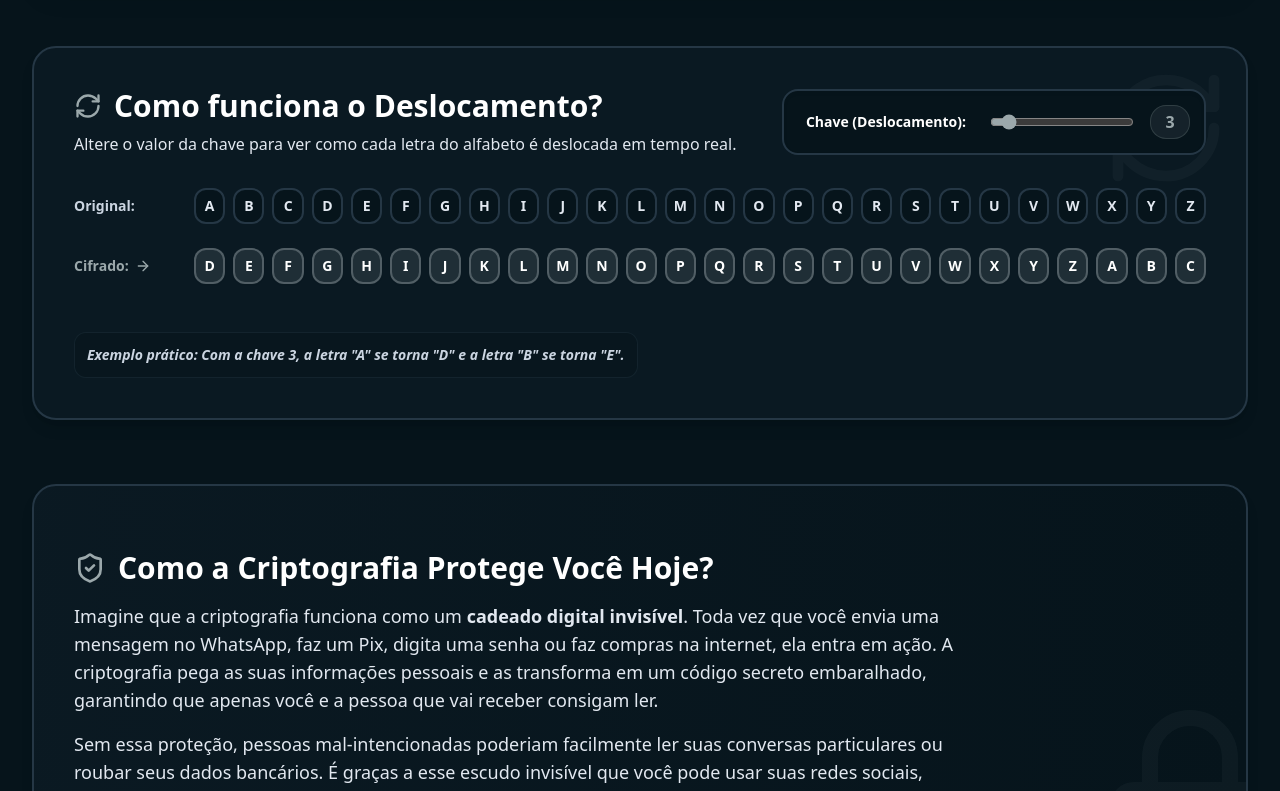
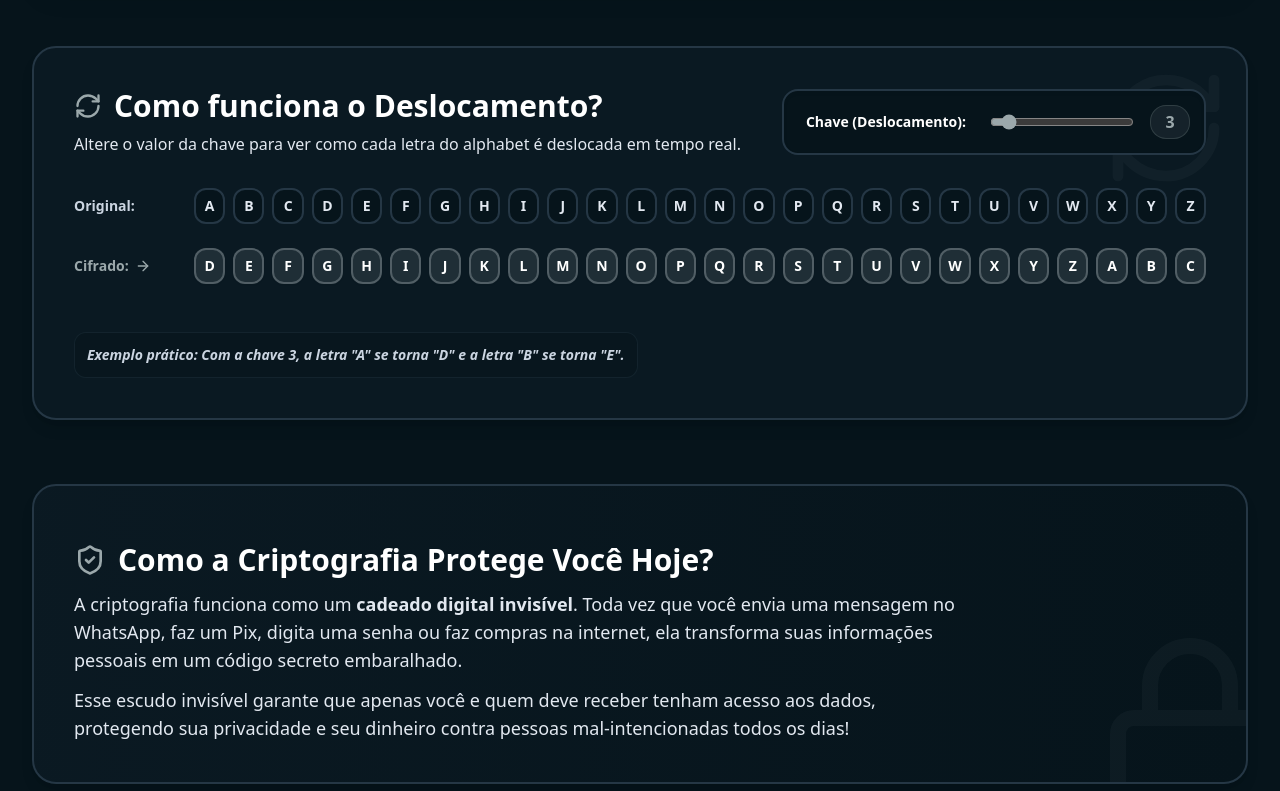
Before and after one commit to kevinlucascosta/swift-jellyfish-pounce, a React (Vite) app: page / in a window 1280 px wide. Shown: the part 680-1471 px from the top of the page. Built offline with nearby package versions, Linux system fonts and the light colour scheme.

Commit message:
[dyad] Resumindo a seção de proteção da criptografia - wrote 1 file(s)

```diff
--- a/src/pages/Index.tsx
+++ b/src/pages/Index.tsx
@@ -52,7 +52,7 @@ export default function Index() {
                   <RefreshCw className="h-7 w-7 text-kcm-light" /> Como funciona o Deslocamento?
                 </h2>
                 <p className="text-base text-slate-200 font-medium">
-                  Altere o valor da chave para ver como cada letra do alfabeto é deslocada em tempo real.
+                  Altere o valor da chave para ver como cada letra do alphabet é deslocada em tempo real.
                 </p>
               </div>
               <div className="flex flex-wrap items-center gap-4 bg-kcm-darkest p-3.5 rounded-2xl border-2 border-kcm-dark shadow-inner">
@@ -99,23 +99,23 @@ export default function Index() {
           </div>
         </div>
 
-        {/* Seção Simplificada: Como a Criptografia Protege Você Hoje? */}
-        <div className="border-2 border-kcm-dark rounded-3xl bg-gradient-to-r from-kcm-darker/40 to-kcm-darkest p-6 md:p-10 space-y-6 shadow-lg relative overflow-hidden">
+        {/* Seção Simplificada e Resumida: Como a Criptografia Protege Você Hoje? */}
+        <div className="border-2 border-kcm-dark rounded-3xl bg-gradient-to-r from-kcm-darker/40 to-kcm-darkest p-6 md:p-10 space-y-4 shadow-lg relative overflow-hidden">
           <div className="absolute -right-10 -bottom-10 opacity-5 pointer-events-none">
             <Lock className="h-48 w-48 text-kcm-light" />
           </div>
 
-          <div className="relative z-10 space-y-4 max-w-4xl">
+          <div className="relative z-10 space-y-3 max-w-4xl">
             <h2 className="text-2xl md:text-3xl font-black text-white flex items-center gap-3">
               <ShieldCheck className="h-8 w-8 text-kcm-light" /> Como a Criptografia Protege Você Hoje?
             </h2>
 
             <p className="text-base md:text-lg text-slate-200 font-medium leading-relaxed">
-              Imagine que a criptografia funciona como um <strong>cadeado digital invisível</strong>. Toda vez que você envia uma mensagem no WhatsApp, faz um Pix, digita uma senha ou faz compras na internet, ela entra em ação. A criptografia pega as suas informações pessoais e as transforma em um código secreto embaralhado, garantindo que apenas você e a pessoa que vai receber consigam ler.
+              A criptografia funciona como um <strong>cadeado digital invisível</strong>. Toda vez que você envia uma mensagem no WhatsApp, faz um Pix, digita uma senha ou faz compras na internet, ela transforma suas informações pessoais em um código secreto embaralhado.
             </p>
 
             <p className="text-base md:text-lg text-slate-200 font-medium leading-relaxed">
-              Sem essa proteção, pessoas mal-intencionadas poderiam facilmente ler suas conversas particulares ou roubar seus dados bancários. É graças a esse escudo invisível que você pode usar suas redes sociais, conversar com amigos e fazer pagamentos online todos os dias com total segurança e privacidade!
+              Esse escudo invisível garante que apenas você e quem deve receber tenham acesso aos dados, protegendo sua privacidade e seu dinheiro contra pessoas mal-intencionadas todos os dias!
             </p>
           </div>
         </div>
```
